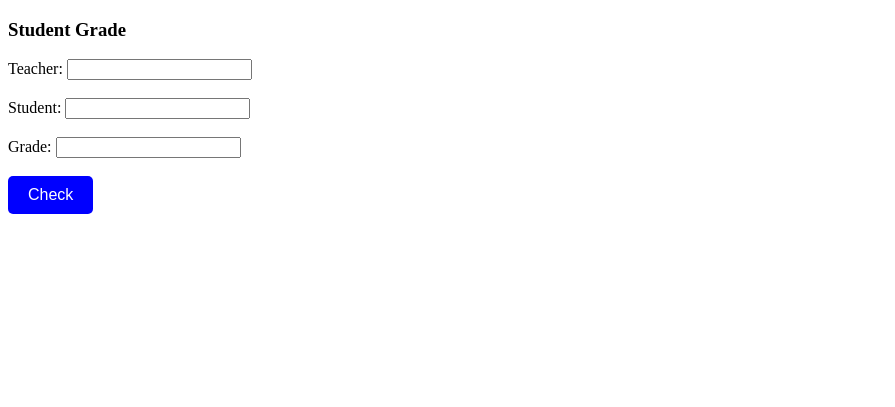
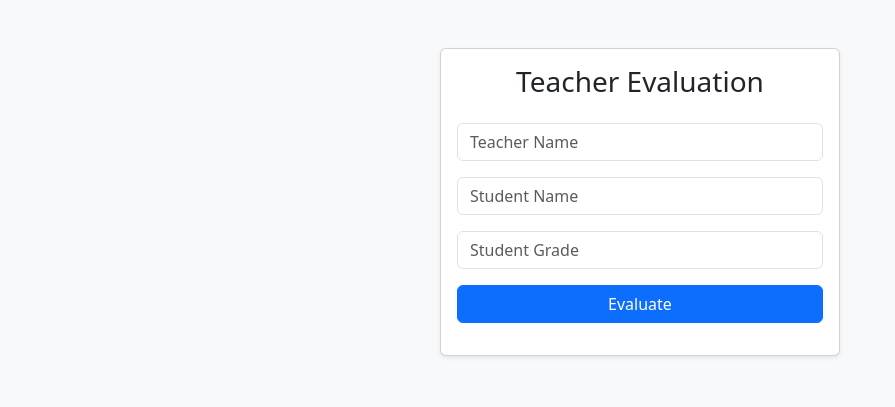
Before and after one commit to jehifelisarioui-hub/Student-Grade, a plain HTML site: page index.html in a window 1280 px wide. Shown: the whole page, without its empty margins (0-895 px from the left). Drawn offline with nearby package versions, Linux system fonts and the light colour scheme.

Commit message:
Update index.html

```diff
--- a/index.html
+++ b/index.html
@@ -1,51 +1,49 @@
 <!DOCTYPE html>
-<html>
+<html lang="en">
 <head>
-<title>Student Grade</title>
+  <meta charset="UTF-8">
+  <meta name="viewport" content="width=device-width, initial-scale=1.0">
+  <title>Teacher Evaluation</title>
 
-<link rel="manifest" href="manifest.json">
+  <link rel="manifest" href="manifest.json">
 
-<style>
-button{
-background-color: blue;
-color: white;
-padding: 10px 20px;
-border: none;
-border-radius: 5px;
-font-size: 16px;
-cursor: pointer;
+  <link href="https://cdn.jsdelivr.net/npm/bootstrap@5.3.2/dist/css/bootstrap.min.css" rel="stylesheet">
+</head>
+<body class="bg-light">
+
+<div class="container py-5">
+  <div class="card shadow-sm mx-auto" style="max-width: 400px;">
+    <div class="card-body text-center">
+      <h3 class="mb-4">Teacher Evaluation</h3>
+      <input type="text" id="teacher" class="form-control mb-3" placeholder="Teacher Name">
+      <input type="text" id="student" class="form-control mb-3" placeholder="Student Name">
+      <input type="number" id="score" class="form-control mb-3" placeholder="Student Grade">
+      <button class="btn btn-primary w-100" onclick="evaluateTeacher()">Evaluate</button>
+      <p id="result" class="mt-3 fw-bold fs-5"></p>
+    </div>
+  </div>
+</div>
+
+<script>
+function evaluateTeacher() {
+  const teacher = document.getElementById("teacher").value.trim();
+  const student = document.getElementById("student").value.trim();
+  const grade = Number(document.getElementById("Grade").value);
+
+  if (!teacher || !student || isNaN(score)) {
+    document.getElementById("result").textContent = "Please enter valid data!";
+    return;
+  }
+
+  const verdict = score >= 50 ? "Pass!" : "Failed!";
+  document.getElementById("result").textContent =
+    "Teacher: " + teacher + ", Student: " + student + ", Result: " + verdict;
 }
 
-button:hover{
-background-color: darkblue;
-}
-</style>
-
-</head>
-<body>
-
-<h3>Student Grade</h3>
-
-Teacher: <input type="text" id="teacher"><br><br>
-Student: <input type="text" id="student"><br><br>
-Grade: <input type="number" id="grade"><br><br>
-
-<button onclick="check()">Check</button>
-
-<p id="result"></p>
-
-<script>
-function check(){
-let grade = document.getElementById("grade").value;
-let result = (grade >= 80) ? "Pass" : "Low Grade";
-document.getElementById("result").innerHTML = result;
-}
-
-if ('serviceWorker' in navigator) {
-navigator.serviceWorker.register('service-worker.js')
-.then(function() {
-console.log("Service Worker Registered");
-});
+if ("serviceWorker" in navigator) {
+  navigator.serviceWorker.register("/service-worker.js")
+    .then(() => console.log("Service Worker registered"))
+    .catch(err => console.log(" registration failed:", err));
 }
 </script>
 
```
